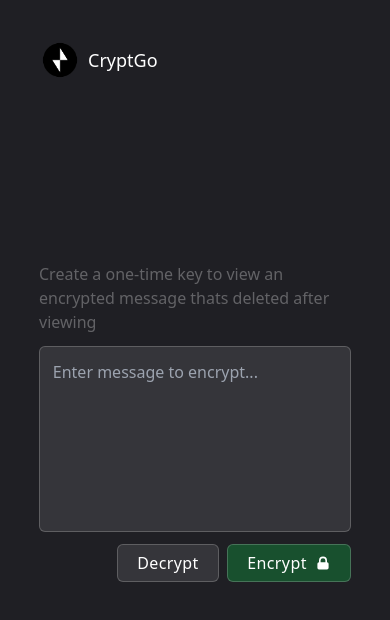
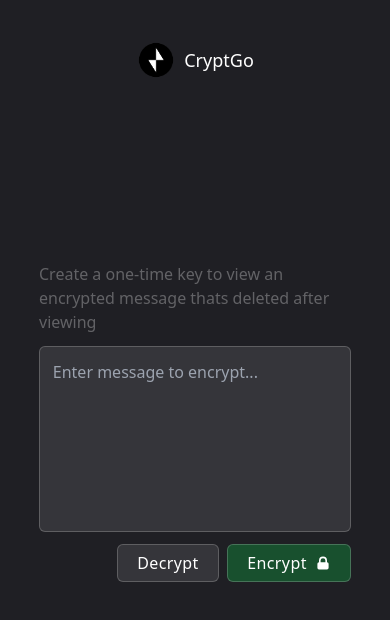
Before and after one commit to assembley-line/cryptgo, a Next.js app: page /encrypt in a window 390 px wide. Shown: the top 620 px of the page. Built offline with nearby package versions, Linux system fonts and the light colour scheme.

Commit message:
ui changes

```diff
--- a/app/(site)/decrypt/page.tsx
+++ b/app/(site)/decrypt/page.tsx
@@ -55,7 +55,7 @@ function DecryptPage() {
         message={message}
         close={() => setShowModal(false)}
       />
-      <div className="absolute top-10 left-10 flex gap-2 items-center">
+      <div className="absolute w-[100vw] top-0 p-10 flex gap-2 items-center sm:justify-start justify-center">
         <Image alt="logo" src={logo} width={40} height={40} />
         <p className="text-lg font-medium text-white">CryptGo</p>
       </div>
--- a/app/(site)/encrypt/page.tsx
+++ b/app/(site)/encrypt/page.tsx
@@ -54,7 +54,7 @@ function EncryptPage() {
         visible={showModal}
         close={() => setShowModal(false)}
       />
-      <div className="absolute top-10 left-10 flex gap-2 items-center">
+      <div className="absolute w-[100vw] top-0 p-10 flex gap-2 items-center sm:justify-start justify-center">
         <Image alt="logo" src={logo} width={40} height={40} />
         <p className="text-lg font-medium text-white">CryptGo</p>
       </div>
--- a/app/firebase/firebase.tsx
+++ b/app/firebase/firebase.tsx
@@ -11,8 +11,6 @@ const firebaseConfig = {
   appId: process.env.FIREBASE_APP_ID,
 };
 
-console.log(process.env.FIREBASE_API_KEY);
-
 // Initialize Firebase
 const app = initializeApp(firebaseConfig);
 const db = getFirestore(app);
--- a/app/globals.css
+++ b/app/globals.css
@@ -1,13 +1,6 @@
 @tailwind base;
 @tailwind components;
 @tailwind utilities;
-
-*{
-  -ms-overflow-style: none;
-}
-::-webkit-scrollbar {
-  display: none;
-}
 
 .newCodePopupText {
   font-size: clamp(0.5rem, 3.2vw, 1.25rem);
@@ -16,3 +9,7 @@
 .visiblityText {
   font-size: clamp(0.5rem, 3.2vw, 0.9rem);
 }
+
+body {
+  overscroll-behavior: none;
+}
```
